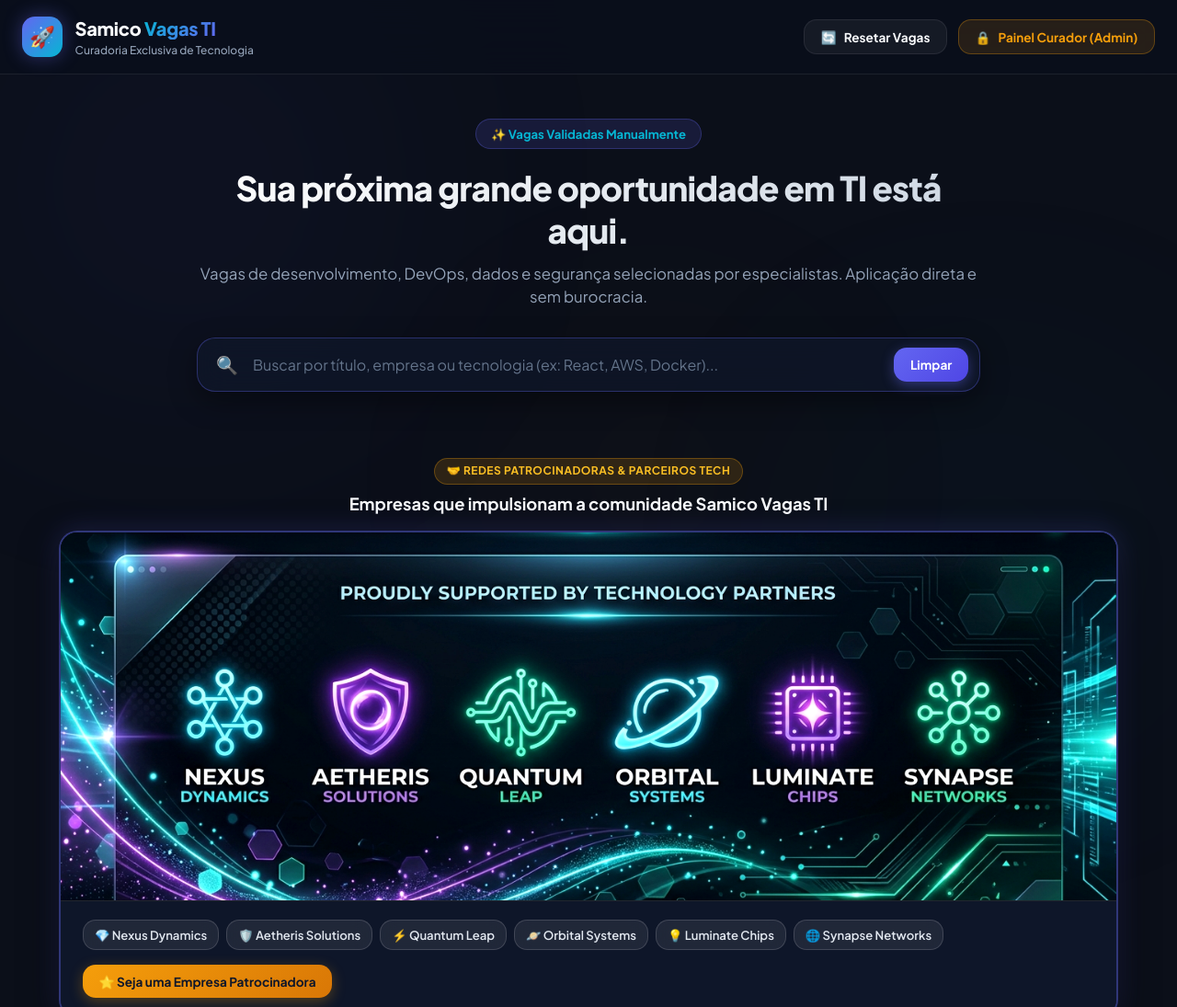
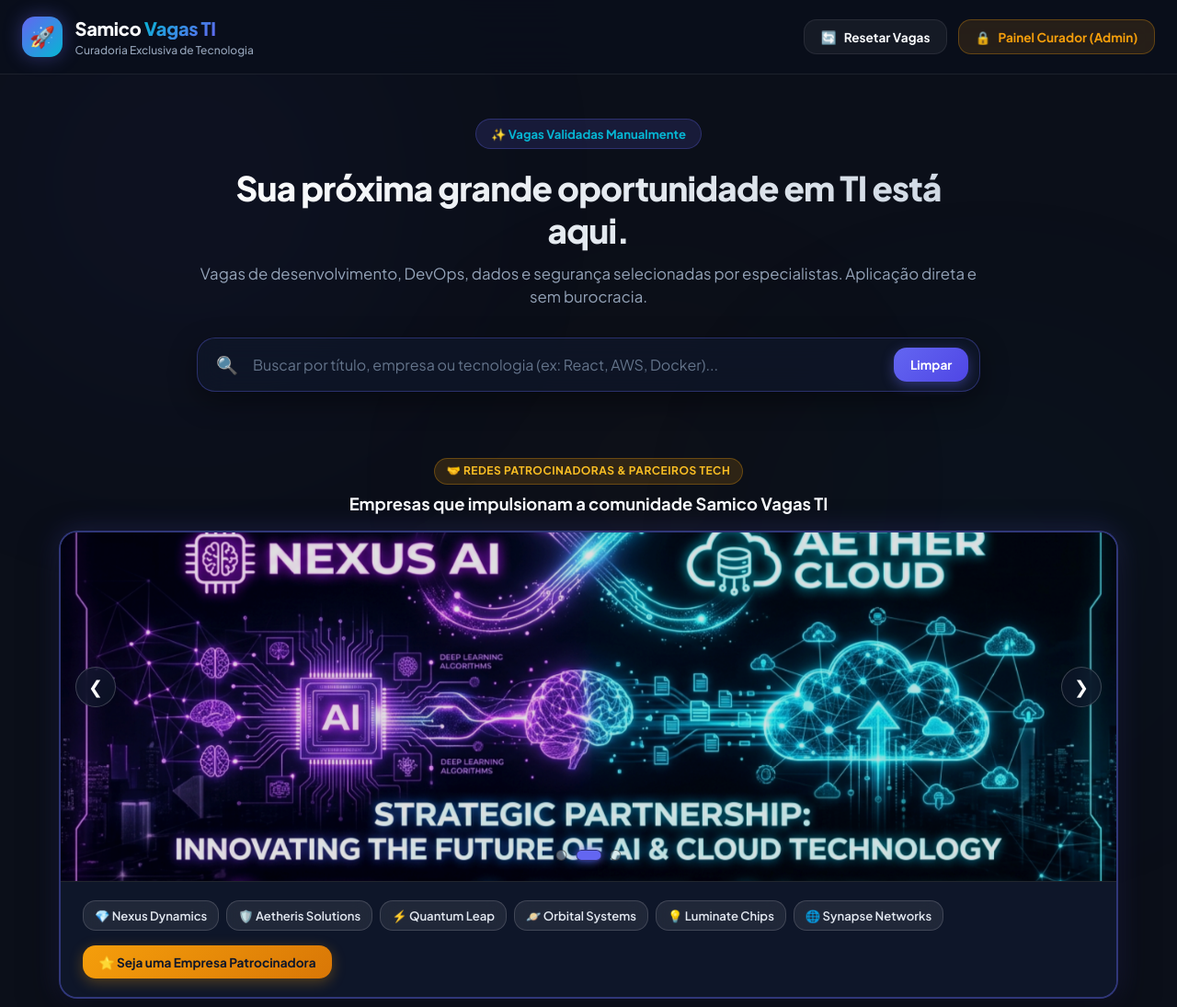
Before and after one commit to edielsonsamico/meu-primeiro-projeto, a plain HTML site: page index.html in a window 1280 px wide. Shown: the top 1095 px of the page at 92% size. Drawn offline with Linux system fonts and the light colour scheme.

Commit message:
Adiciona carrossel com 3 banners trocando automaticamente a cada 4.5 segundos

```diff
--- a/index.html
+++ b/index.html
@@ -58,7 +58,7 @@
             </div>
         </section>
 
-        <!-- Sponsors & Partner Networks Banner -->
+        <!-- Sponsors & Partner Networks Carousel Banner -->
         <section class="sponsors-section">
             <div class="sponsors-container">
                 <div class="sponsors-header">
@@ -66,10 +66,32 @@
                     <h3 class="sponsors-title">Empresas que impulsionam a comunidade Samico Vagas TI</h3>
                 </div>
 
-                <div class="sponsors-banner-wrapper">
-                    <div class="sponsors-banner-img-box">
-                        <img src="sponsors_banner.jpg" alt="Banner Redes Patrocinadoras Samico Vagas TI" class="sponsors-banner-img">
+                <div class="sponsors-banner-wrapper" id="sponsors-carousel">
+                    <!-- Carousel Slides Container -->
+                    <div class="sponsors-carousel-track">
+                        <div class="carousel-slide active">
+                            <img src="sponsors_banner.jpg" alt="Banner Patrocinadores 1 - Future Tech Innovators" class="sponsors-banner-img">
+                        </div>
+                        <div class="carousel-slide">
+                            <img src="sponsors_banner_2.jpg" alt="Banner Patrocinadores 2 - Nexus AI & Aether Cloud" class="sponsors-banner-img">
+                        </div>
+                        <div class="carousel-slide">
+                            <img src="sponsors_banner_3.jpg" alt="Banner Patrocinadores 3 - Cybersecurity & Smart Automation" class="sponsors-banner-img">
+                        </div>
                     </div>
+
+                    <!-- Navigation Arrows -->
+                    <button class="carousel-nav nav-prev" id="carousel-prev" aria-label="Banner anterior">❮</button>
+                    <button class="carousel-nav nav-next" id="carousel-next" aria-label="Próximo banner">❯</button>
+
+                    <!-- Indicator Dots -->
+                    <div class="carousel-dots" id="carousel-dots">
+                        <span class="dot active" data-index="0"></span>
+                        <span class="dot" data-index="1"></span>
+                        <span class="dot" data-index="2"></span>
+                    </div>
+
+                    <!-- Controls Bar -->
                     <div class="sponsors-banner-bar">
                         <div class="sponsor-brand-chips">
                             <span class="sponsor-chip">💎 Nexus Dynamics</span>
--- a/script.js
+++ b/script.js
@@ -625,6 +625,73 @@ document.addEventListener('DOMContentLoaded', () => {
         });
     }
 
+    // 14. Automated Sponsors Carousel (3 Banners Alternando)
+    const slides = document.querySelectorAll('#sponsors-carousel .carousel-slide');
+    const dots = document.querySelectorAll('#sponsors-carousel .dot');
+    const prevBtn = document.getElementById('carousel-prev');
+    const nextBtn = document.getElementById('carousel-next');
+    const carouselWrapper = document.getElementById('sponsors-carousel');
+
+    let currentSlide = 0;
+    let carouselInterval = null;
+
+    function goToSlide(index) {
+        if (slides.length === 0) return;
+        slides.forEach((s, i) => {
+            s.classList.toggle('active', i === index);
+        });
+        dots.forEach((d, i) => {
+            d.classList.toggle('active', i === index);
+        });
+        currentSlide = index;
+    }
+
+    function nextSlide() {
+        if (slides.length === 0) return;
+        const nextIndex = (currentSlide + 1) % slides.length;
+        goToSlide(nextIndex);
+    }
+
+    function prevSlide() {
+        if (slides.length === 0) return;
+        const prevIndex = (currentSlide - 1 + slides.length) % slides.length;
+        goToSlide(prevIndex);
+    }
+
+    function startCarousel() {
+        stopCarousel();
+        carouselInterval = setInterval(nextSlide, 4500); // Troca automática a cada 4.5 segundos
+    }
+
+    function stopCarousel() {
+        if (carouselInterval) {
+            clearInterval(carouselInterval);
+            carouselInterval = null;
+        }
+    }
+
+    if (slides.length > 0) {
+        if (nextBtn) nextBtn.addEventListener('click', () => { nextSlide(); startCarousel(); });
+        if (prevBtn) prevBtn.addEventListener('click', () => { prevSlide(); startCarousel(); });
+
+        dots.forEach(dot => {
+            dot.addEventListener('click', () => {
+                const idx = parseInt(dot.getAttribute('data-index'), 10);
+                if (!isNaN(idx)) {
+                    goToSlide(idx);
+                    startCarousel();
+                }
+            });
+        });
+
+        if (carouselWrapper) {
+            carouselWrapper.addEventListener('mouseenter', stopCarousel);
+            carouselWrapper.addEventListener('mouseleave', startCarousel);
+        }
+
+        startCarousel();
+    }
+
     // Initial Load Render
     renderJobs();
 });
--- a/style.css
+++ b/style.css
@@ -263,22 +263,97 @@ body {
     box-shadow: 0 20px 50px rgba(99, 102, 241, 0.4);
 }
 
-.sponsors-banner-img-box {
+.sponsors-carousel-track {
+    position: relative;
     width: 100%;
-    position: relative;
+    height: 380px;
     background: #090d16;
-    display: flex;
-    justify-content: center;
-    align-items: center;
+    overflow: hidden;
     border-bottom: 1px solid rgba(255, 255, 255, 0.1);
+}
+
+.carousel-slide {
+    position: absolute;
+    top: 0;
+    left: 0;
+    width: 100%;
+    height: 100%;
+    opacity: 0;
+    visibility: hidden;
+    transition: opacity 0.8s ease-in-out, transform 0.8s ease-in-out;
+    transform: scale(1.03);
+}
+
+.carousel-slide.active {
+    opacity: 1;
+    visibility: visible;
+    transform: scale(1);
 }
 
 .sponsors-banner-img {
     width: 100%;
-    max-height: 400px;
+    height: 100%;
     object-fit: cover;
     display: block;
     filter: brightness(1.05) contrast(1.05);
+}
+
+/* Navigation Arrows */
+.carousel-nav {
+    position: absolute;
+    top: 190px;
+    transform: translateY(-100%);
+    background: rgba(15, 23, 42, 0.7);
+    backdrop-filter: blur(8px);
+    border: 1px solid rgba(255, 255, 255, 0.2);
+    color: #fff;
+    font-size: 1.2rem;
+    width: 44px;
+    height: 44px;
+    border-radius: 50%;
+    cursor: pointer;
+    z-index: 10;
+    display: flex;
+    align-items: center;
+    justify-content: center;
+    transition: var(--transition-fast);
+}
+
+.carousel-nav:hover {
+    background: var(--primary-blue);
+    border-color: #fff;
+    transform: translateY(-100%) scale(1.1);
+}
+
+.nav-prev { left: 1rem; }
+.nav-next { right: 1rem; }
+
+/* Indicator Dots */
+.carousel-dots {
+    position: absolute;
+    top: 345px;
+    left: 50%;
+    transform: translateX(-50%);
+    display: flex;
+    gap: 0.6rem;
+    z-index: 10;
+}
+
+.carousel-dots .dot {
+    width: 12px;
+    height: 12px;
+    border-radius: 50%;
+    background: rgba(255, 255, 255, 0.35);
+    border: 1px solid rgba(0, 0, 0, 0.5);
+    cursor: pointer;
+    transition: var(--transition-fast);
+}
+
+.carousel-dots .dot.active {
+    background: #6366f1;
+    width: 28px;
+    border-radius: 10px;
+    box-shadow: 0 0 10px rgba(99, 102, 241, 0.8);
 }
 
 .sponsors-banner-bar {
```
Also changed, not shown: sponsors_banner_2.jpg (added), sponsors_banner_3.jpg (added).
